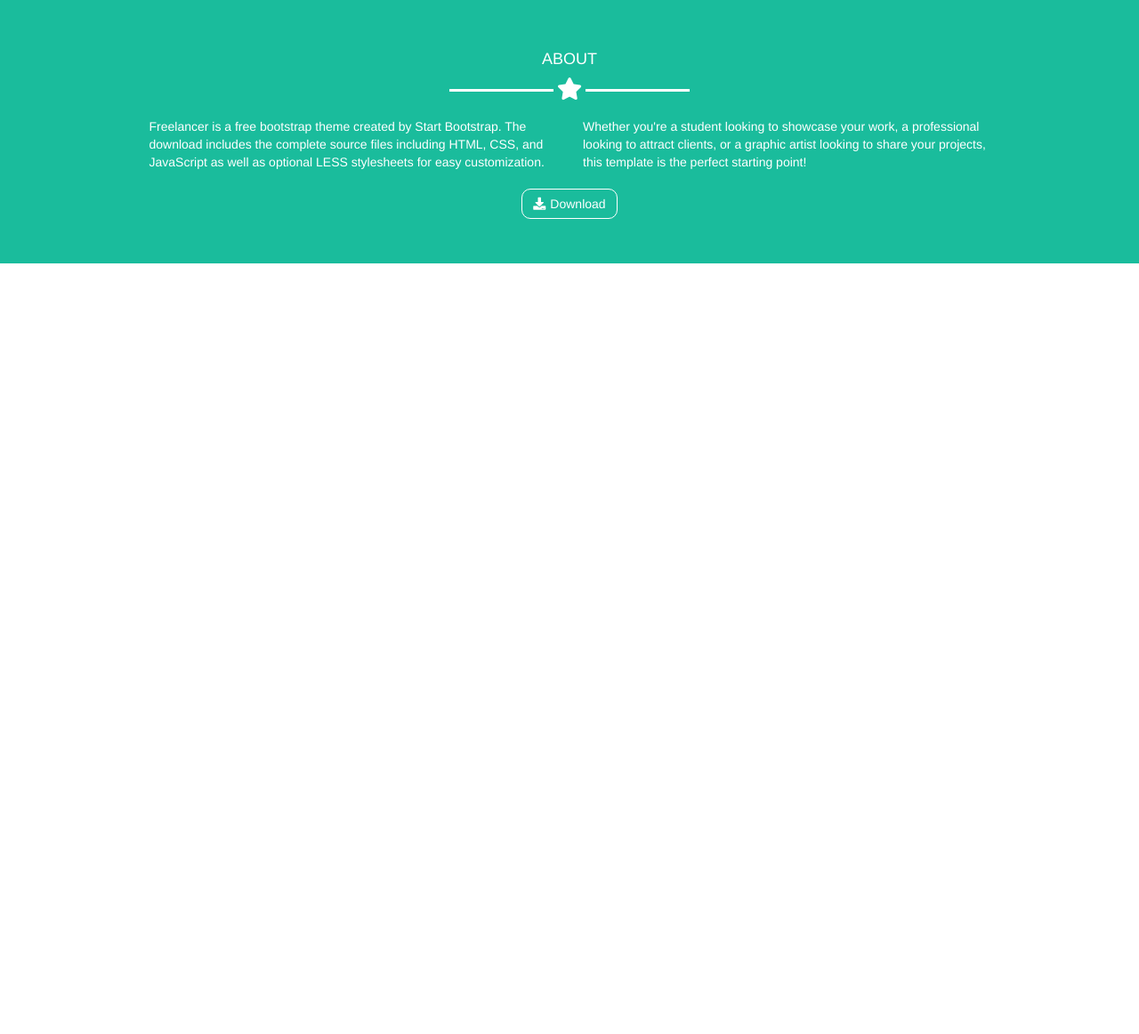
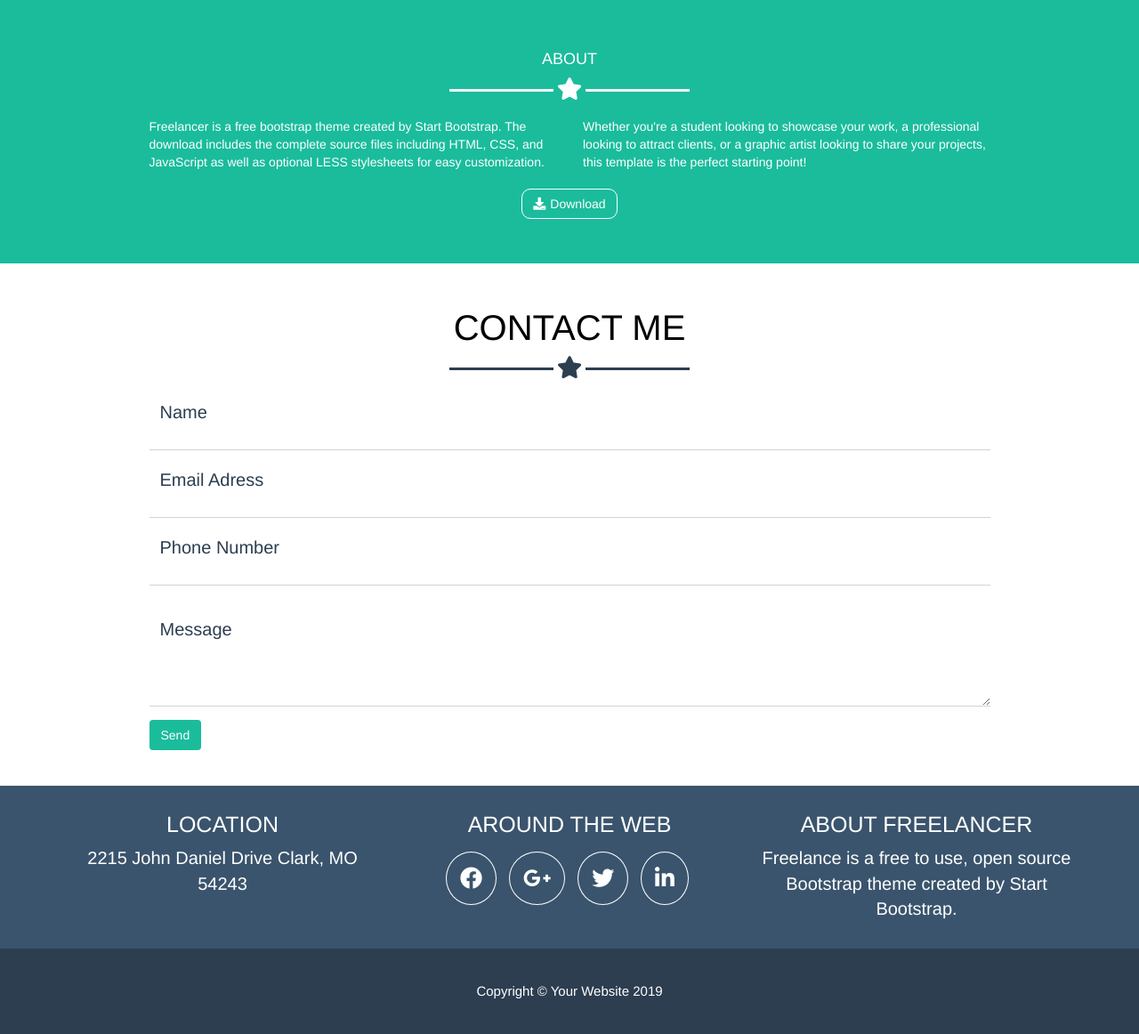
Before and after one commit to SalvatoreLauriola/html-css-bootstrap-freelancer, a plain HTML site: page index.html in a window 1280 px wide. Shown: the part 1250-2412 px from the top of the page at 89% size. Before the commit the page ends 1546 px from the top, so only its background shows below. Drawn offline with nearby package versions, Linux system fonts and the light colour scheme.

Commit message:
Sito terminato in large

```diff
--- a/index.html
+++ b/index.html
@@ -144,18 +144,50 @@
       <div class="row">
         <div class="text-center">
 
+
           <a class="btn btn-large btn-border" href="#"><i class="fas fa-download"></i>Download</a>
         </div>
 
 
     </div>
+    </section>
     <section class="contact">
       <div class="container">
         <div class="row">
+          <h4>CONTACT ME</h4>
           <div class="contatti">
-
+            <div class="texto">
+              <i class="fas fa-star"></i>
+            </div>
 
           </div>
+        </div>
+      </div>
+    </section>
+
+    <section class="form">
+      <div class="container">
+        <div class="row">
+          <div class="col-lg-10 col-lg-offset-1">
+            <form>
+              <div class="form-group">
+                <input type="email" class="form-control" id="exampleInputEmail1" placeholder="Name">
+              </div>
+              <div class="form-group">
+                <input type="email" class="form-control" id="exampleInputEmail1" placeholder="Email Adress">
+              </div>
+              <div class="form-group">
+                <input type="email" class="form-control" id="exampleInputEmail1" placeholder="Phone Number">
+              </div>
+              <div class="form-group">
+                <textarea class="form-control" rows="3" placeholder="Message"></textarea>
+              </div>
+            </form>
+            <div class="bottone">
+              <a class="btn btn-large" href="#">Send</a>
+            </div>
+          </div>
+
 
 
         </div>
@@ -163,9 +195,57 @@
       </div>
 
     </section>
-  </section>
+
 </main>
 
+<section class="first-foot">
+  <div class="container">
+    <div class="row">
+      <div class="foot col-lg-4 text-center">
+        <h4>LOCATION</h4>
+        <p>2215 John Daniel Drive Clark, MO 54243</p>
+
+      </div>
+      <div class="foot col-lg-4 text-center">
+        <h4>AROUND THE WEB</h4>
+
+        <ul class="list-inline">
+          <li> <a href="#"><i class="fab fa-facebook"></i></a> </li>
+          <li> <a href="#"><i class="fab fa-google-plus-g"></i></a> </li>
+          <li> <a href="#"><i class="fab fa-twitter"></i></a> </li>
+          <li> <a href="#"><i class="fab fa-linkedin-in"></i></a> </li>
+        </ul>
+      </div>
+
+
+      <div class="foot col-lg-4 text-center">
+        <h4>ABOUT FREELANCER</h4>
+        <p>Freelance is a free to use, open source Bootstrap theme created by Start Bootstrap.</p>
+      </div>
+
+    </div>
+
+
+    </div>
+
+
+
+</section>
+
+<section class="bott-foot">
+  <div class="container">
+    <div class="row">
+      <div class="bottom-foot text-center">
+        <h6>Copyright © Your Website 2019</h6>
+
+      </div>
+
+
+    </div>
+
+  </div>
+
+</section>
 
 <!-- Librerie JS -->
 <!-- jQuery -->
--- a/styles/main.css
+++ b/styles/main.css
@@ -181,3 +181,70 @@ text-align: center;
 #info .btn-border i {
   margin-right: 5px;
 }
+
+.contact .container .row>h4 {
+  text-align: center;
+  color: black;
+  font-size: 40px;
+  padding-top: 40px;
+}
+
+.form input::placeholder,
+.form textarea::placeholder {
+  color: #2c3e50;
+  font-size: 20px;
+}
+
+.form input,
+.form textarea {
+  padding-top: 20px;
+  padding-bottom: 40px;
+  border: none;
+  box-shadow: none;
+  border-bottom: 1px solid lightgrey;
+  border-radius: unset;
+}
+
+.row .bottone a {
+  background-color: #1abc9c;
+  color: white;
+}
+
+.first-foot {
+  margin-top: 40px;
+  padding: 20px 0;
+  background-color: #3a546d;
+  color: white;
+}
+
+.first-foot h4,
+.first-foot li {
+  color: white;
+  font-size: 25px;
+}
+
+.foot p {
+  font-size: 20px;
+}
+
+.first-foot .foot a {
+  color: white;
+  width: 15px;
+  padding: 15px;
+  border: 1px solid white;
+  border-radius: 50%;
+}
+
+.list-inline li {
+  padding-top: 20px;
+}
+
+.bott-foot {
+  background-color: #2c3e50;
+}
+
+.bott-foot h6 {
+  font-size: 15px;
+  color: white;
+  padding: 30px;
+}
```
